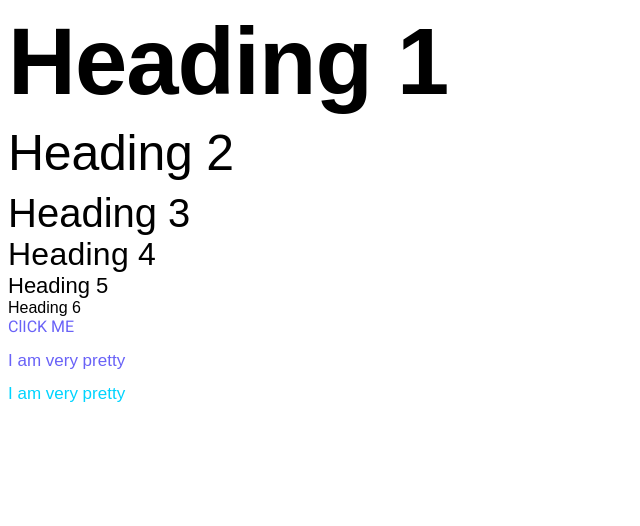
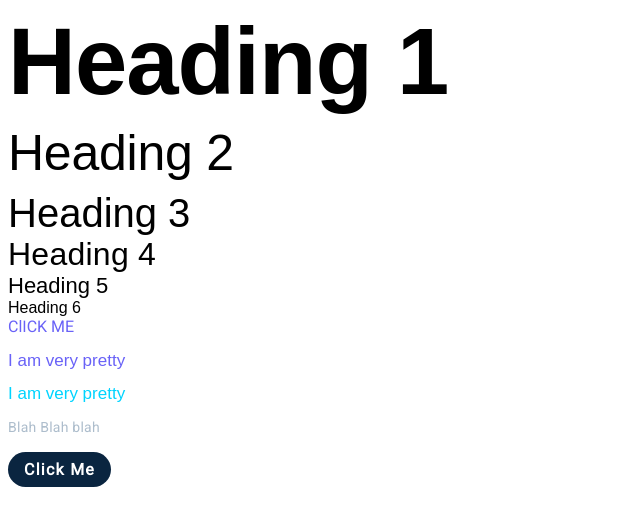
Before and after one commit to TaiwoOluwaseyi/Mega-Swipe, a plain HTML site: page index.html in a window 1280 px wide. Shown: the whole page, without its empty margins (0-640 px from the left). Drawn offline with Linux system fonts and the light colour scheme; a web font is replaced by a local one.

Commit message:
another commit

```diff
--- a/index.html
+++ b/index.html
@@ -34,6 +34,8 @@
     <a href="#">ClICK ME</a>
     <p class="subtitle">I am very pretty</p>
     <p class="subtitle2">I am very pretty</p>
+    <p class="secondary-text">Blah Blah blah</p>
+    <button class="primary-button">Click Me</button>
 
 
 
--- a/style.css
+++ b/style.css
@@ -16,10 +16,14 @@
     --subtitle-height: 26px;
     --p-size:18px;
     --p-height: 26px;
+    --secondary-text-size: 14px;
+    --secondary-text-height: 18px;
+    --button-size: 16px;
     --purple1: #6962f7;
     --purple2: #7000ff;
     --blue-1: #00d4ff;
     --pry-accent: #0a2540;
+    --btn-hover-color: #6d7a88;
     --bg-white: #fff;
     --bg-light: #f7f9fc;
     /* Spacing */
@@ -122,3 +126,22 @@ p {
 .subtitle2 {
     color: var(--blue-1);
 }
+
+.secondary-text {
+    font-size: var(--secondary-text-size);
+    line-height: var(--secondary-text-height);
+    color:var(--text-grey);
+    letter-spacing: 0.25px;
+}
+
+.primary-button {
+    font-family: var(--body-fonts);
+    font-size: var(--button-size);
+    letter-spacing: 1.25px;
+    font-weight: bold;
+    border-radius: 20px;
+    border: none;
+    background-color: var(--pry-accent);
+    color: var(--text-light);
+    padding: var(--spacing-sm) var(--spacing-md);
+}
```
